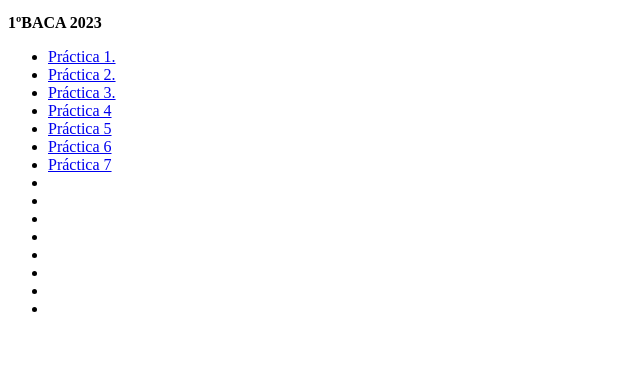
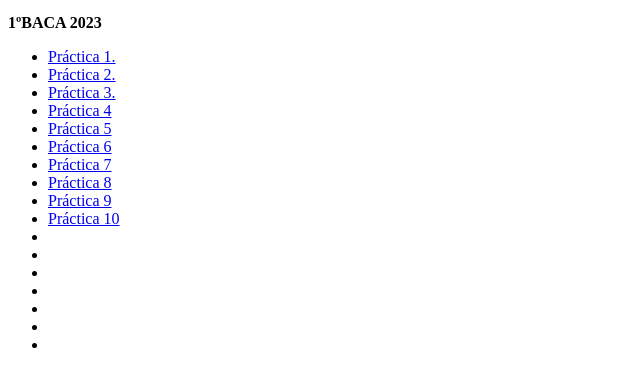
Before and after one commit to Jiawu13/Jiakai13.github.io, a plain HTML site: page index.html in a window 1280 px wide. Shown: the part 100-486 px from the top of the page, without its empty margins (0-640 px from the left). Drawn offline with Linux system fonts and the light colour scheme.

Commit message:
Add files via upload

```diff
--- a/index.html
+++ b/index.html
@@ -19,7 +19,9 @@
         <li><a href="p5.html">Práctica 5</a></li>
         <li><a href="p6.html">Práctica 6</a></li>
         <li><a href="p7.html">Práctica 7</a></li>
-        <li><a href=""></a></li>
+        <li><a href="p8.html">Práctica 8</a></li>
+        <li><a href="p9.html">Práctica 9</a></li>
+        <li><a href="p10.html">Práctica 10</a></li>
         <li><a href=""></a></li>
         <li><a href=""></a></li>
         <li><a href=""></a></li>
```
